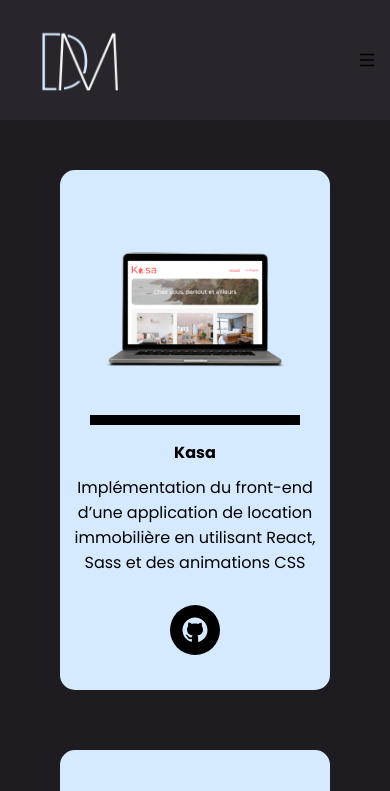
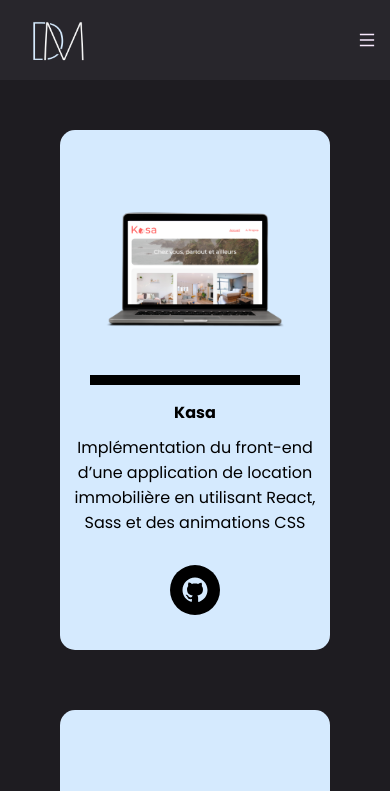
Before and after one commit to DaniMeyl/deploy-react-portefolio, a React (Create React App) app: page /#/projets in a window 390 px wide. Shown: the top 791 px of the page. Built offline with nearby package versions, Linux system fonts and the light colour scheme.

Commit message:
responsive navbar

```diff
--- a/src/Components/navbar/navbar.css
+++ b/src/Components/navbar/navbar.css
@@ -76,7 +76,8 @@ body {
     .menu-icon {
       display: block;
       cursor: pointer;
-      background-color: #28262C
+      background-color: #28262C;
+      color: #F9EAFF;
     }
 
     .nav-elements {
@@ -106,4 +107,14 @@ body {
       margin-right: unset;
       margin-top: 22px;
     }
+    .navbar {
+      height: 80px;
+
+    }
+
+    .logo {
+
+      height: 80px;
+
+    }
   }
--- a/src/assets/outils.json
+++ b/src/assets/outils.json
@@ -14,7 +14,7 @@
         "title": "Langages & Bases de données",
         "items": [
           {
-            "icon": "./skills/html.png",
+            "icon": "/skills/html.png",
             "title": "HTML"
           },
           {
--- a/src/pages/monProfil/monProfil.jsx
+++ b/src/pages/monProfil/monProfil.jsx
@@ -1,5 +1,6 @@
 import "./monProfil.css";
 import data from "../../assets/outils.json";
+
 
 const profil = () => {
   return (
@@ -29,7 +30,7 @@ const profil = () => {
       </div>
       <a
         className="cv-lien"
-        href="https://infortts.com"
+        href="https://drive.google.com/file/d/1jKRxUjXmVoZ0h3p5ZtyZv8VwEl3MR9nF/view?usp=sharing"
         target="_blank"
         rel="noreferrer"
       >
```
Also changed, not shown: src/Components/card/Card.jsx (+6 -9 lines).
